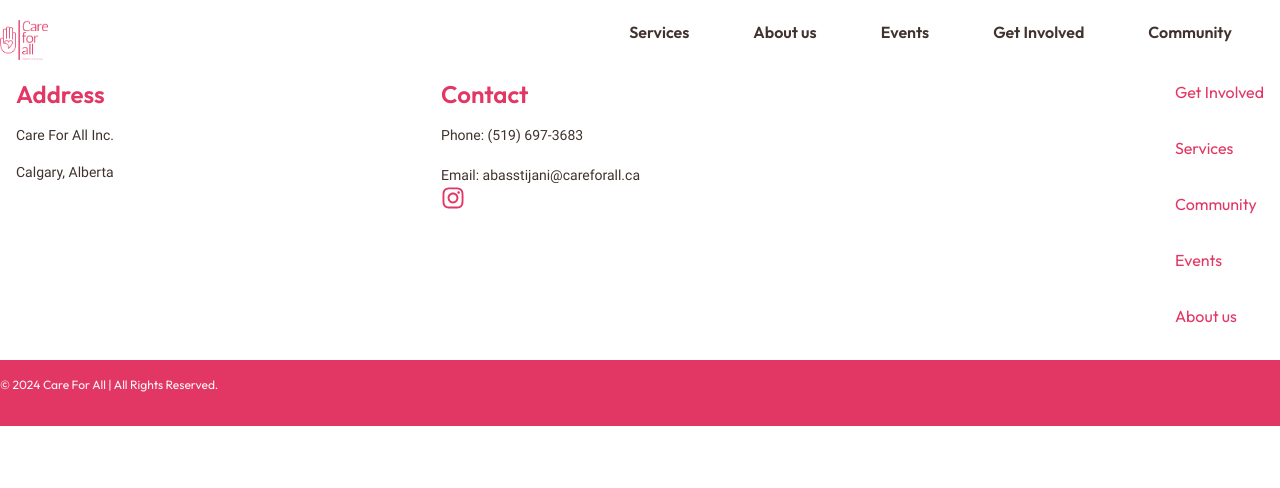
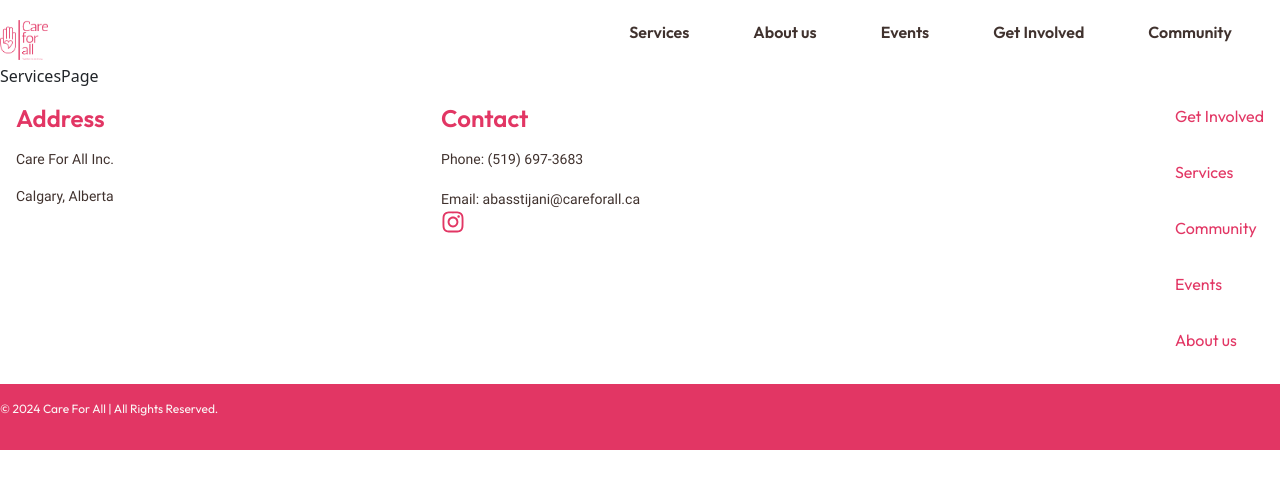
Before and after one commit to Ekpenga9000/careforall-client, a React (Vite) app: page /services in a window 1280 px wide. Shown: the top 488 px of the page. Built offline with nearby package versions, Linux system fonts and the light colour scheme.

Commit message:
Create Services, Events and Career Page templates.

```diff
--- a/src/App.tsx
+++ b/src/App.tsx
@@ -5,6 +5,7 @@ import NavBar from './components/navBar/NavBar';
 import HomePage from './pages/home/HomePage';
 import Footer from './components/footer/Footer';
 import AboutPage from './pages/about/AboutPage';
+import ServicesPage from './pages/services/ServicesPage';
 
 
 const App:FC = ():ReactElement => {
@@ -16,6 +17,7 @@ const App:FC = ():ReactElement => {
         <Routes>
           <Route path='/' element={<HomePage/> } />
           <Route path='/about' element={<AboutPage/> } />
+          <Route path='/services' element={<ServicesPage/> } />
         </Routes>
         <Footer/>
       </BrowserRouter>
--- /dev/null
+++ b/src/pages/services/ServicesPage.tsx
@@ -0,0 +1,8 @@
+
+const ServicesPage = () => {
+  return (
+    <div>ServicesPage</div>
+  )
+}
+
+export default ServicesPage
```
Also changed, not shown: src/pages/careers/CareersPage.tsx (added, +8 -0 lines), src/pages/events/EventsPage.tsx (added, +8 -0 lines).
